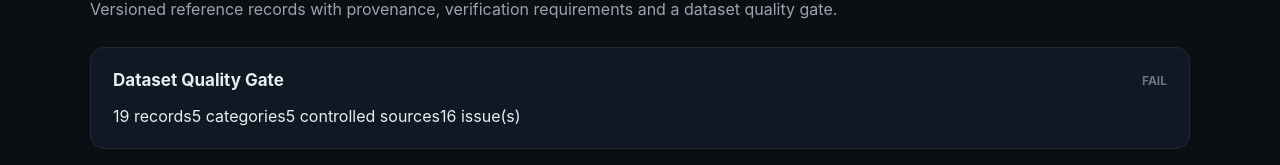
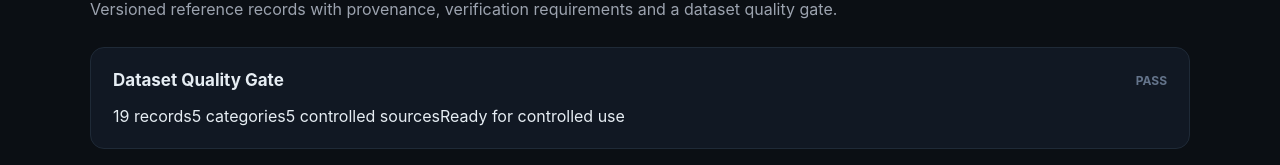
Before and after one commit to idbalorg/hvac-calculator, a React (Vite) app in the folder mep-ai-calculator/: page /reference-data in a window 1280 px wide. Shown: the part 179-344 px from the top of the page. Built offline with nearby package versions, Linux system fonts and the light colour scheme.

Commit message:
Fix controlled ASHRAE source prefix validation

```diff
--- a/mep-ai-calculator/src/engineering/reference/referenceDatasetAudit.js
+++ b/mep-ai-calculator/src/engineering/reference/referenceDatasetAudit.js
@@ -6,6 +6,9 @@ import {
 } from "./referenceDataset.js";
 
 const REQUIRED_CATEGORIES = ["locations", "occupantActivities", "ventilation", "constructions", "fenestration"];
+
+const isControlledSourceRef = (sourceRef, sourceIds) =>
+  [...sourceIds].some((sourceId) => sourceRef === sourceId || sourceRef.startsWith(`${sourceId}_`));
 
 export const auditReferenceDataset = (dataset = REFERENCE_DATASET) => {
   const issues = [];
@@ -25,7 +28,7 @@ export const auditReferenceDataset = (dataset = REFERENCE_DATASET) => {
       if (!record.id) issues.push(`${category}: record id is missing.`);
       if (!record.sourceRef) issues.push(`${category}/${record.id}: sourceRef is missing.`);
       if (record.verificationRequired !== true) issues.push(`${category}/${record.id}: verificationRequired must be true.`);
-      if (record.sourceRef && !controlledSourceRefs.has(record.sourceRef)) {
+      if (record.sourceRef && !isControlledSourceRef(record.sourceRef, controlledSourceRefs)) {
         issues.push(`${category}/${record.id}: sourceRef ${record.sourceRef} is not a controlled source identifier.`);
       }
       if (record.sourceRef === "ENGINEER_DEFINED_STARTER") categoryStats[category].engineerDefinedRecords += 1;
@@ -45,7 +48,7 @@ export const auditReferenceDataset = (dataset = REFERENCE_DATASET) => {
   const sourceIds = new Set(Object.keys(sources));
 
   allRecords.forEach((record) => {
-    if (record.sourceRef && record.sourceRef.includes("ASHRAE") && !sourceIds.has(record.sourceRef)) {
+    if (record.sourceRef && record.sourceRef.includes("ASHRAE") && !isControlledSourceRef(record.sourceRef, sourceIds)) {
       issues.push(`${record.id}: ASHRAE sourceRef ${record.sourceRef} is not registered in dataset.sources.`);
     }
     if (record.benchmarkOnly === true && record.sourceRef === "ENGINEER_DEFINED_STARTER") {
```
